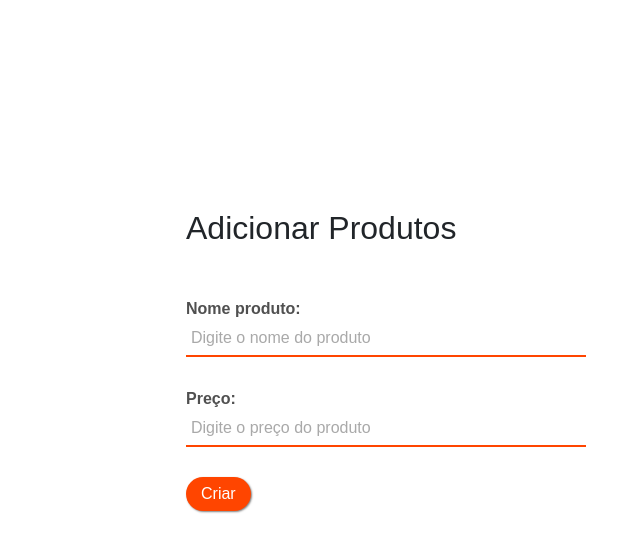
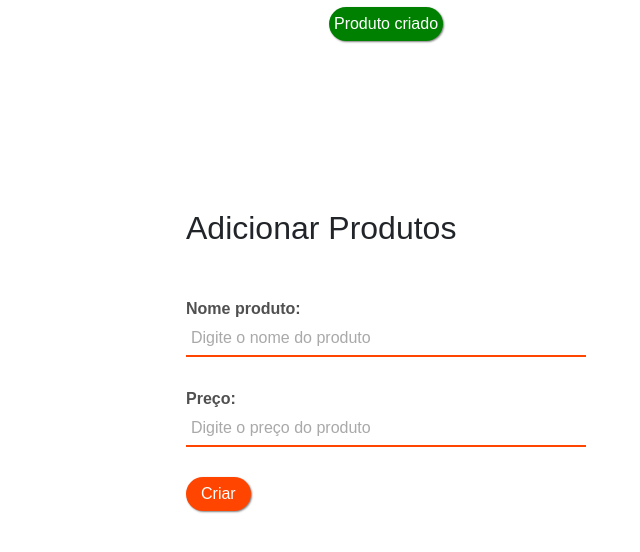
Before and after one commit to ThiagoAndrade92/store, a React (Vite) app: page /store/createProducts in a window 1280 px wide. Shown: the top 552 px of the page, without its empty margins (254-894 px from the left). Built offline with nearby package versions, Linux system fonts and the light colour scheme.

Commit message:
tooltip melhorado

```diff
--- a/src/pages/AddProduct/AddProduct.module.css
+++ b/src/pages/AddProduct/AddProduct.module.css
@@ -1,15 +1,18 @@
 .addproduct {
    min-height: 90vh;
+   position: relative;
 }
 
 .aviso {
-   position: fixed;
-   top: 10%;
-   right: 45%;
+   position: absolute;
+   top: 1%;
+   right: 50%;
+   transform: translate(50%);
 }
 
 .aviso p {
    padding: 5px;
+   width: auto;
    background-color: green;
    color: #fff;
    border-radius: 20px;
--- a/src/pages/AddProduct/index.jsx
+++ b/src/pages/AddProduct/index.jsx
@@ -21,7 +21,7 @@ export const AddProduct = () => {
    const [price, setPrice] = useState('');
    const [erroName, setErroName] = useState('');
    const [erroPrice, setErroPrice] = useState('');
-   const [toggle, setToggle] = useState(false);
+   const [toggle, setToggle] = useState(true);
 
    //Submit
    const handleSubmit = (e) => {
```
